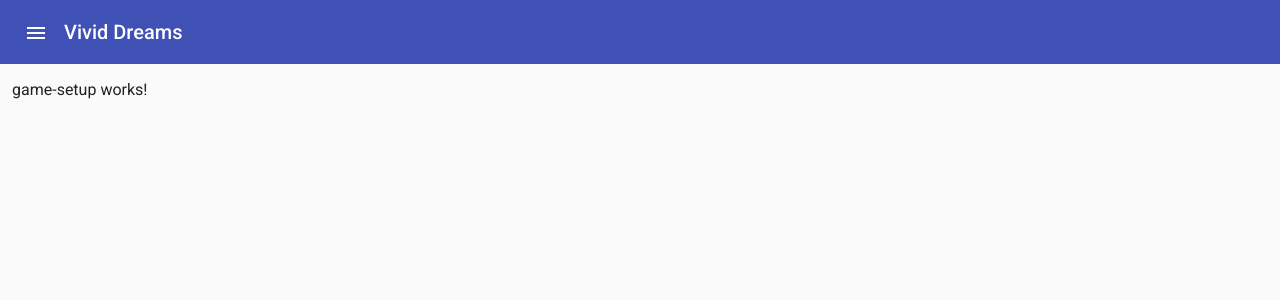
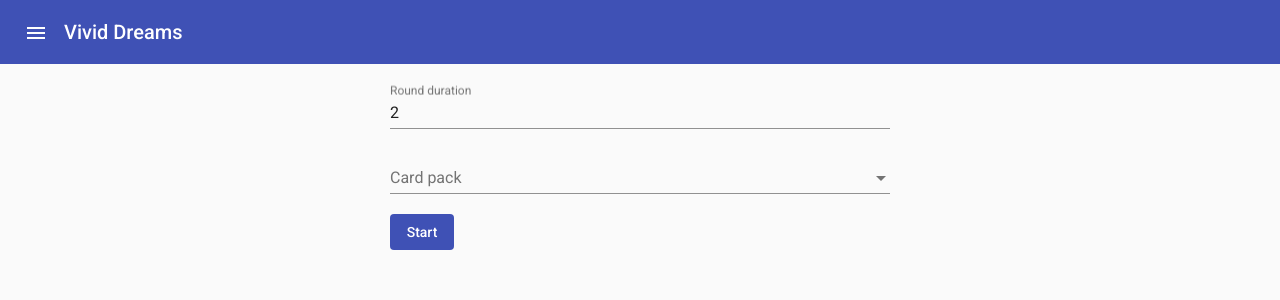
Before and after one commit to dyj216/web-vivid-dreams, an Angular app: page /game-setup in a window 1280 px wide. Shown: the top 300 px of the page. Built offline with nearby package versions, Linux system fonts and the light colour scheme.

Commit message:
add basic controls to setup

```diff
--- a/src/app/app.module.ts
+++ b/src/app/app.module.ts
@@ -12,6 +12,8 @@ import { BrowserAnimationsModule } from '@angular/platform-browser/animations';
 import { GameSetupComponent } from './game-setup/game-setup.component';
 import { PageNotFoundComponent } from './page-not-found/page-not-found.component';
 import { RulesComponent } from './rules/rules.component';
+import {MatInputModule} from "@angular/material/input";
+import {MatSelectModule} from "@angular/material/select";
 
 @NgModule({
   declarations: [
@@ -29,6 +31,8 @@ import { RulesComponent } from './rules/rules.component';
     MatIconModule,
     MatSidenavModule,
     MatListModule,
+    MatInputModule,
+    MatSelectModule,
   ],
   providers: [],
   bootstrap: [AppComponent]
--- a/src/app/game-setup/game-setup.component.html
+++ b/src/app/game-setup/game-setup.component.html
@@ -1 +1,16 @@
-<p>game-setup works!</p>
+<form class="game-setup-form">
+  <mat-form-field class="full-width">
+    <mat-label>Round duration</mat-label>
+    <input matInput placeholder="2" value="2">
+  </mat-form-field>
+
+  <mat-form-field class="full-width">
+    <mat-label>Card pack</mat-label>
+    <mat-select>
+      <mat-option value="hungarian">
+        Hungarian
+      </mat-option>
+    </mat-select>
+  </mat-form-field>
+  <button mat-flat-button color="primary">Start</button>
+</form>
--- a/src/app/game-setup/game-setup.component.scss
+++ b/src/app/game-setup/game-setup.component.scss
@@ -0,0 +1,11 @@
+.game-setup-form {
+  padding: 20px;
+  min-width: 150px;
+  max-width: 500px;
+  width: 100%;
+  margin: auto;
+}
+
+.full-width {
+  width: 100%;
+}
```
